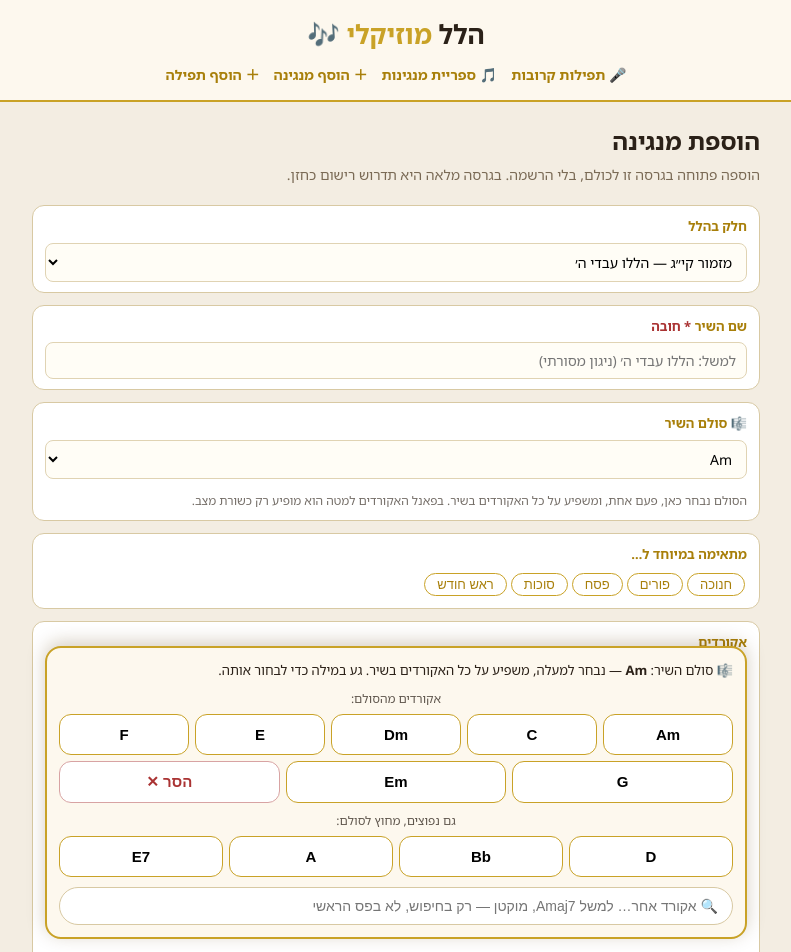
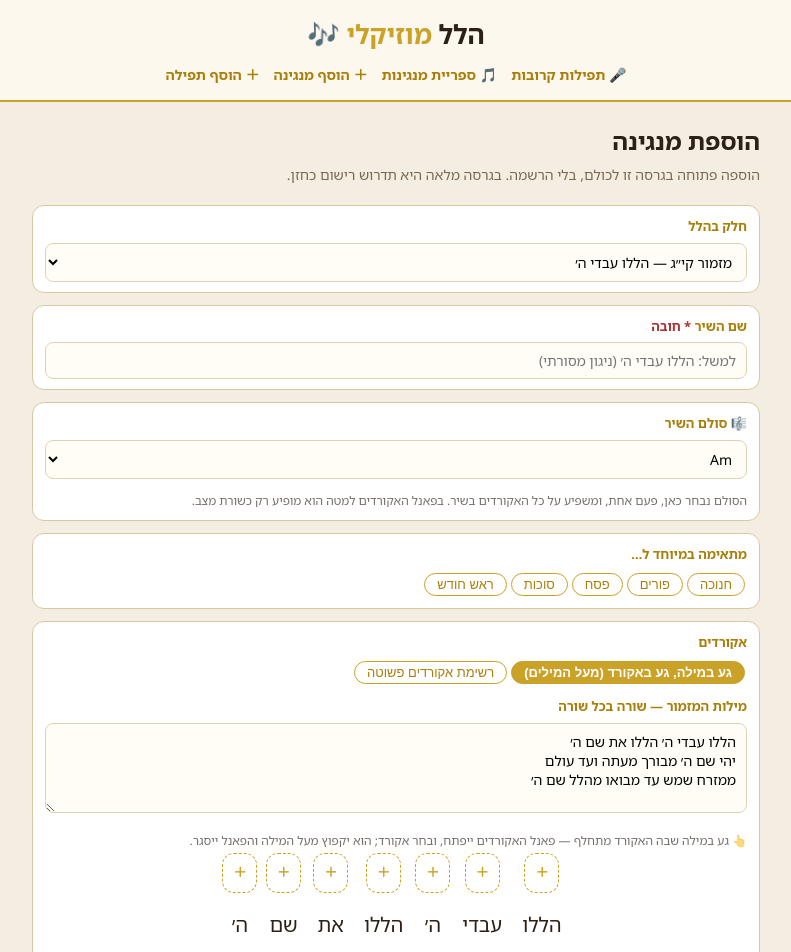
Before and after one commit to bsdappz/hallel-muzikali, a Next.js app: page /add-melody in a window 1280 px wide. Shown: the top 952 px of the page, without its empty margins (244-1035 px from the left). Built offline with nearby package versions, Linux system fonts and the light colour scheme.

Commit message:
Fix: chord panel opens only on word tap

```diff
--- a/app/add-melody/page.js
+++ b/app/add-melody/page.js
@@ -59,6 +59,7 @@ export default function AddMelodyPage() {
       return next;
     });
     setSearch("");
+    setSelected(null);
   };
 
   const removeChord = () => {
@@ -70,6 +71,7 @@ export default function AddMelodyPage() {
       next[selected.li] = line;
       return next;
     });
+    setSelected(null);
   };
 
   const publish = () => {
@@ -173,7 +175,7 @@ export default function AddMelodyPage() {
             <label style={{ fontSize: 13, fontWeight: "bold", color: "#a87f0a" }}>מילות המזמור — שורה בכל שורה</label>
             <textarea value={linesText} onChange={(e) => onLinesTextChange(e.target.value)} />
             <p className="note" style={{ textAlign: "right" }}>
-              👆 גע במילה שבה האקורד מתחלף, ואז גע באקורד בפאנל למטה — הוא יקפוץ מעל המילה.
+              👆 גע במילה שבה האקורד מתחלף — פאנל האקורדים ייפתח, ובחר אקורד; הוא יקפוץ מעל המילה והפאנל ייסגר.
             </p>
             <div className="editor-words">
               {lines.map((words, li) => (
@@ -195,12 +197,16 @@ export default function AddMelodyPage() {
               ))}
             </div>
 
+            {selected && (
             <div className="chord-panel">
-              <div style={{ fontSize: 13 }}>
-                🎼 סולם השיר: <b>{scale}</b> — נבחר למעלה, משפיע על כל האקורדים בשיר.
-                {selected
-                  ? ` המילה שנבחרה: "${lines[selected.li][selected.wi]}"`
-                  : " גע במילה כדי לבחור אותה."}
+              <div style={{ fontSize: 13, display: "flex", justifyContent: "space-between", alignItems: "center", gap: 8 }}>
+                <span>
+                  🎼 סולם השיר: <b>{scale}</b> — נבחר למעלה, משפיע על כל האקורדים בשיר.
+                  {` המילה שנבחרה: "${lines[selected.li][selected.wi]}"`}
+                </span>
+                <button type="button" aria-label="סגור פאנל" onClick={() => setSelected(null)} style={{ border: "none", background: "transparent", fontSize: 20, cursor: "pointer", flexShrink: 0 }}>
+                  ✕
+                </button>
               </div>
               <div className="panel-label">אקורדים מהסולם:</div>
               <div className="chordbar">
@@ -245,6 +251,7 @@ export default function AddMelodyPage() {
                 </div>
               )}
             </div>
+            )}
           </>
         )}
       </div>
```
